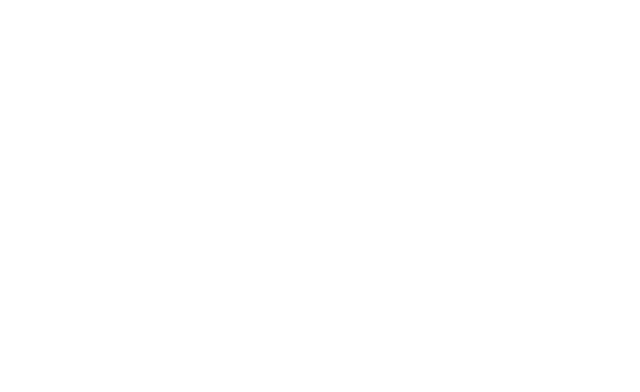
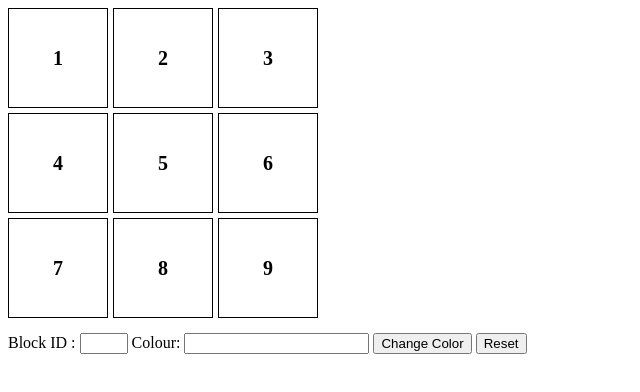
Before and after one commit to acciojob/Replit-Asian-Paints-AartiW-12, a website: page main.html in a window 1280 px wide. Shown: the whole page, without its empty margins (0-640 px from the left). Drawn offline with Linux system fonts and the light colour scheme.

Commit message:
created a submission

```diff
--- a/main.html
+++ b/main.html
@@ -8,6 +8,27 @@
 
 <body>
 	<!-- the entire body must be written by student -->
+	<div id="grid-container">
+		<div class="grid-item" id="1">1</div>
+		<div class="grid-item" id="2">2</div>
+		<div class="grid-item" id="3">3</div>
+		<div class="grid-item" id="4">4</div>
+		<div class="grid-item" id="5">5</div>
+		<div class="grid-item" id="6">6</div>
+		<div class="grid-item" id="7">7</div>
+		<div class="grid-item" id="8">8</div>
+		<div class="grid-item" id="9">9</div>
+	</div>
+
+	<label for="block_id">Block ID : </label>
+	<input type="number" id="block_id" min="1" max="9">
+
+	<label for="colour_id">Colour:</label>
+	<input type="text" id="colour_id">
+
+	<button id="change_button">Change Color</button>
+	<button id="Reset">Reset</button>
+
     <script type="text/javascript" src="./script.js">
 </script>
 
--- a/script.js
+++ b/script.js
@@ -1 +1,28 @@
 //your JS code here. If required.
+const chnageButton = document.getElementById("change_button");
+const resetButton = document.getElementById("Reset")
+const blockInput = document.getElementById("block_id");
+const colorInput = document.getElementById("colour_id");
+const gridItems = document.querySelectorAll(".grid-item")
+
+function resetColors() {
+	gridItems.forEach(item => item.style.backgroundColor = "transparent")
+}
+
+chnageButton.addEventListener("click" , ()=> {
+	const blockID = blockInput.value;
+	const color = colorInput.value;
+
+	if(blockID>=1 && blockID<=9 && color){
+		resetColors();
+		const target = document.getElementById(blockID);
+		if(target){
+			target.style.backgroundColor = color;
+		}
+	}
+	else{
+		console.log("Invalid Block Number")
+	}
+});
+
+resetButton.addEventListener("click" , resetColors)
--- a/styles.css
+++ b/styles.css
@@ -1 +1,18 @@
 /*  your css code here. If applicable */
+#grid-container{
+	display:grid;
+	grid-template-columns:repeat(3,100px);
+	grid-template-rows:repeat(3,100px);
+	gap:5px;
+	margin-bottom:15px;
+}
+.grid-item{
+	display:flex;
+	align-items:center;
+	justify-content:center;
+	border:1px solid black;
+	font-size:20px;
+	font-weight:bold;
+	cursor:pointer;
+	background-color:transparent
+}
```
